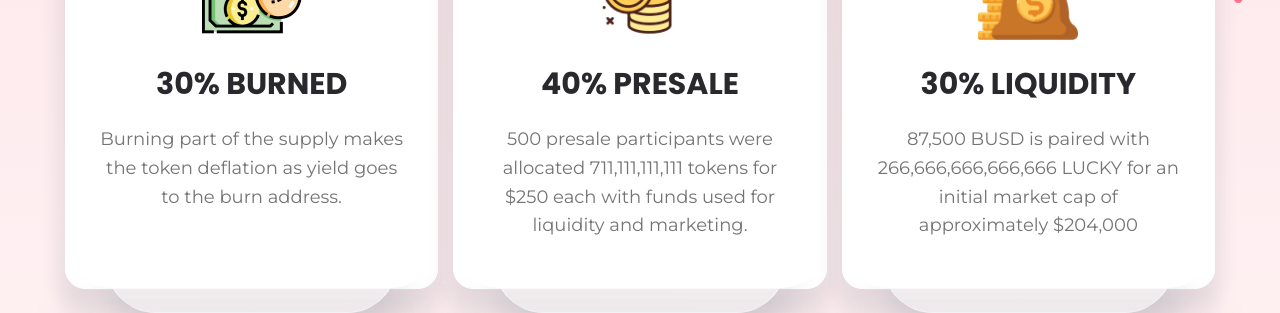
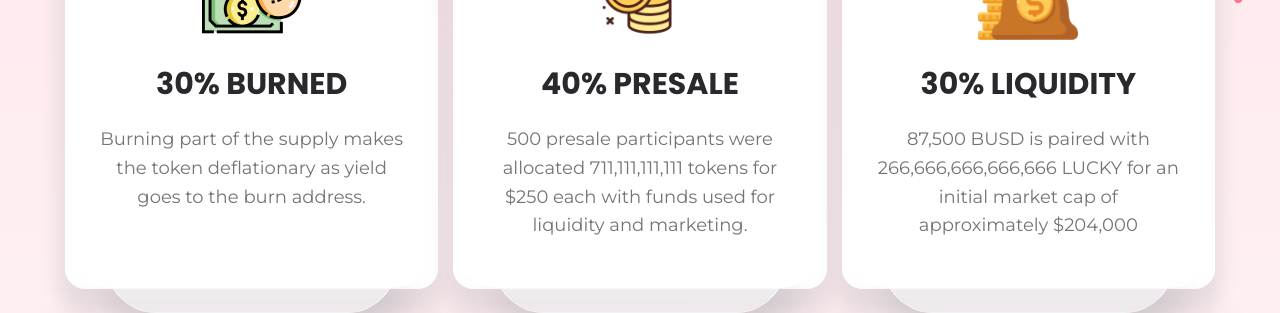
Before and after one commit to luckyBSC/Lucky-UI, a React (Create React App) app: page / in a window 1280 px wide. Shown: the part 3260-3573 px from the top of the page. Built offline with nearby package versions, Linux system fonts and the light colour scheme.

Commit message:
Update index.jsx

```diff
--- a/src/pages/LandingPage/sections/Tokenomics/index.jsx
+++ b/src/pages/LandingPage/sections/Tokenomics/index.jsx
@@ -69,7 +69,7 @@
                         <img src={Token1} alt='token logo' />
                         <div className='title'>30% BURNED</div>
                         <p>
-                            Burning part of the supply makes the token deflation as yield goes to the burn address.
+                            Burning part of the supply makes the token deflationary as yield goes to the burn address.
                         </p>
                     </div>
                     <div
```
